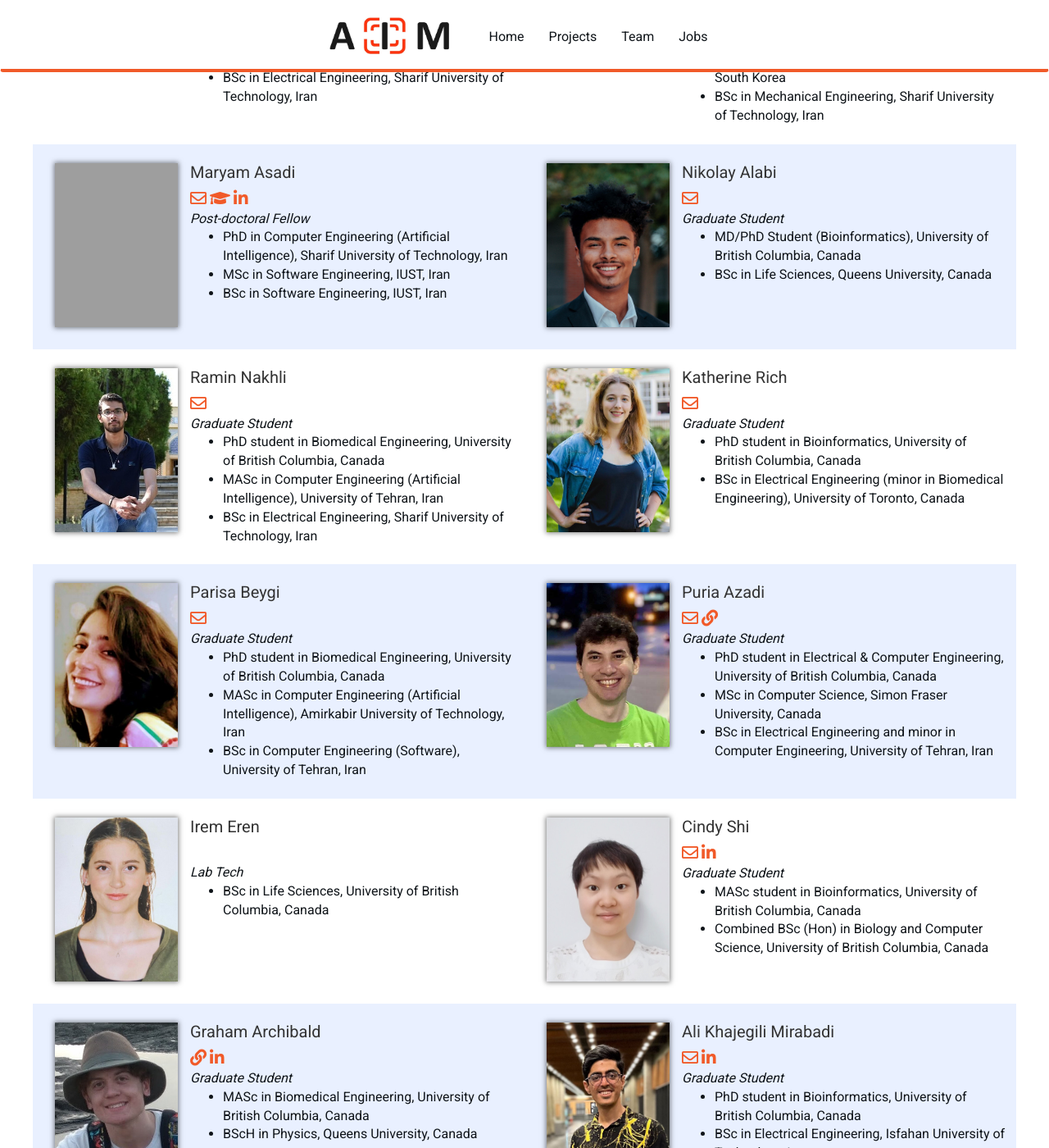
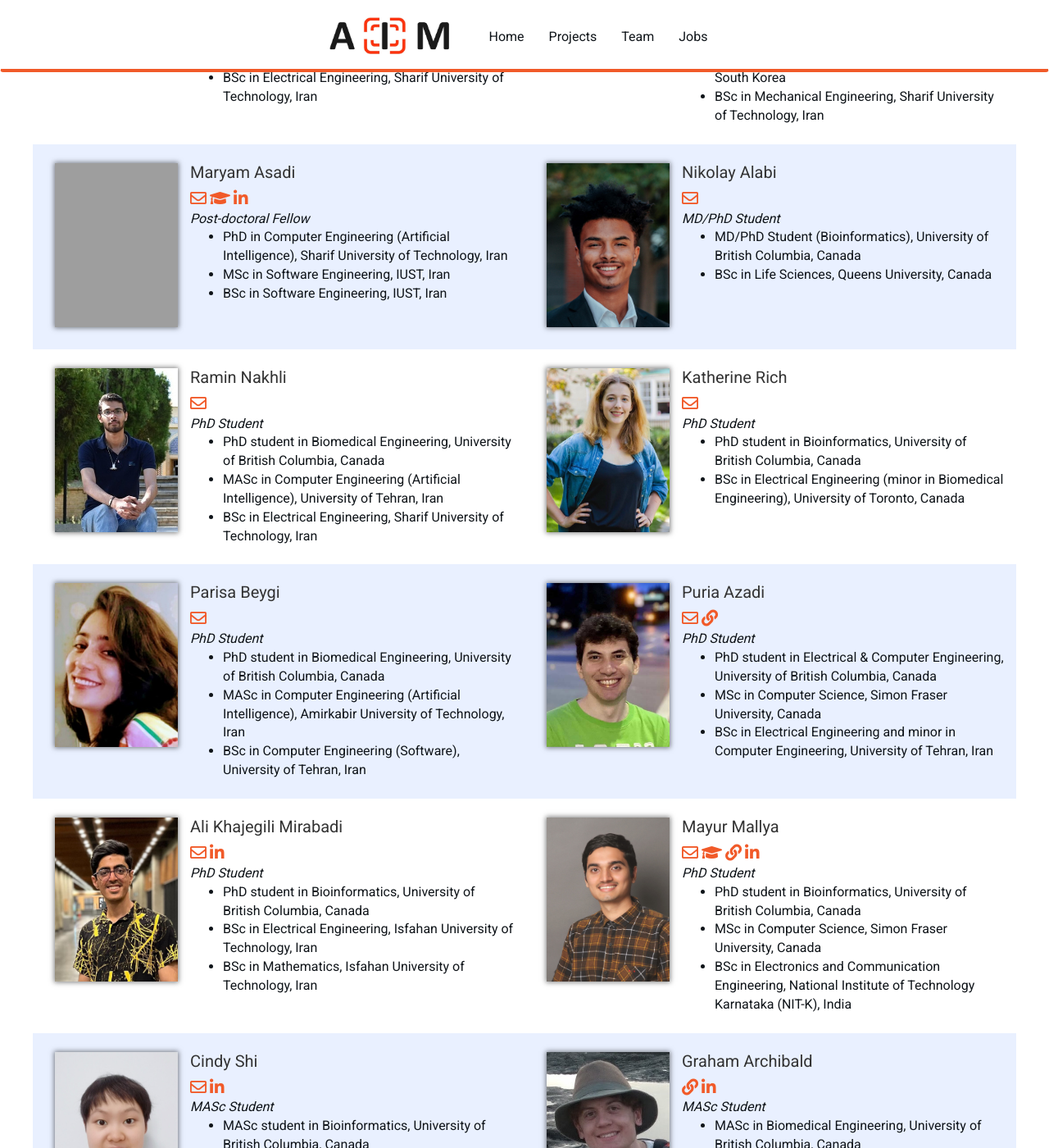
Before and after one commit to AIMLab-UBC/AIMLab-UBC.github.io, a Jekyll site: the page built from _pages/team.md, in a window 1280 px wide and 1400 px high, scrolled down 334 px. Shown: the whole window at 82% size. Built offline with Jekyll 4.4.1, drawn with Linux system fonts in a browser that asks for light colours; nearby versions of some CDN libraries; some of the changed text lies outside the part shown; grey boxes are pictures that could not be loaded.

Commit message:
Fix button, add group picture, Msc/PhD sep.

```diff
--- a/_data/team_members.yml
+++ b/_data/team_members.yml
@@ -46,9 +46,10 @@
   education3: BSc in Software Engineering, IUST, Iran
   alumni: 0
 
+# Sept 2022
 - name: Nikolay Alabi
   photo: Alabi_Nikolay.jpg
-  info: Graduate Student
+  info: MD/PhD Student
   email: mailto:nikolay.alabi@queensu.ca
   website: 0
   github: 0
@@ -63,7 +64,7 @@
 # Sept 2020
 - name: Ramin Nakhli
   photo: raminn.jpg
-  info: Graduate Student
+  info: PhD Student
   email: mailto:raminnak@student.ubc.ca
   website: 0
   github: 0
@@ -76,9 +77,10 @@
   education3: BSc in Electrical Engineering, Sharif University of Technology, Iran
   alumni: 0
 
+# Sept 2020
 - name: Katherine Rich
   photo: katheriner.jpg
-  info: Graduate Student
+  info: PhD Student
   email: mailto:richkath@student.ubc.ca
   website: 0
   github: 0
@@ -90,9 +92,10 @@
   education2: BSc in Electrical Engineering (minor in Biomedical Engineering), University of Toronto, Canada
   alumni: 0
 
+# Sept 2020
 - name: Parisa Beygi
   photo: parisab.png
-  info: Graduate Student
+  info: PhD Student
   email: mailto:pabeygi@student.ubc.ca
   website: 0
   github: 0
@@ -105,9 +108,10 @@
   education3: BSc in Computer Engineering (Software), University of Tehran, Iran
   alumni: 0
 
+# Sept 2020
 - name: Amir Hadjifaradji
   photo: amirh.jpg
-  info: Graduate Student
+  info: MASc Student
   email: mailto:ahadji@student.ubc.ca
   website: 0
   github: 0
@@ -122,7 +126,7 @@
 # Sept 2021
 - name: Puria Azadi
   photo: Puria.jpg
-  info: Graduate Student
+  info: PhD Student
   email: mailto:puria.azadi@ubc.ca
   website: https://www.puriam.net
   github: 0
@@ -135,53 +139,10 @@
   education3: BSc in Electrical Engineering and minor in Computer Engineering, University of Tehran, Iran
   alumni: 0
 
-- name: Irem Eren
-  photo: Irem.jpg
-  info: Lab Tech
-  email: 0
-  website: 0
-  github: 0
-  twitter: 0
-  linkedin: 0
-  google_scholar: 0
-  number_educ: 1
-  education1: BSc in Life Sciences, University of British Columbia, Canada
-  alumni: 0
-
-
-# May 2022
-- name: Cindy Shi
-  photo: Cindy.jpg
-  info: Graduate Student
-  email: mailto:xpshi@student.ubc.ca
-  website: 0
-  github: 0
-  twitter: 0
-  linkedin: https://www.linkedin.com/in/cindy-shi-22b5b3117
-  google_scholar: 0
-  number_educ: 2
-  education1: MASc student in Bioinformatics, University of British Columbia, Canada
-  education2: Combined BSc (Hon) in Biology and Computer Science, University of British Columbia, Canada
-  alumni: 0
-
-- name: Graham Archibald
-  photo: grahama.jpg
-  info: Graduate Student
-  email: 0
-  website: https://meistrog.github.io/
-  github: 0
-  twitter: 0
-  linkedin: https://www.linkedin.com/in/graham-archibald-159114148
-  google_scholar: 0
-  number_educ: 2
-  education1: MASc in Biomedical Engineering, University of British Columbia, Canada
-  education2: BScH in Physics, Queens University, Canada
-  alumni: 0
-
-# July 2022
+  # July 2022
 - name: Ali Khajegili Mirabadi
   photo: Alichi.jpg
-  info: Graduate Student
+  info: PhD Student
   email: mailto:alikhm@student.ubc.ca
   website: 0
   github: 0
@@ -194,10 +155,10 @@
   education3: BSc in Mathematics, Isfahan University of Technology, Iran
   alumni: 0
 
-  # Jan 2023
+# Jan 2023
 - name: Mayur Mallya
   photo: Mayur.jpg
-  info: Graduate Student
+  info: PhD Student
   email: mailto:mmallya@sfu.ca
   website: https://mayurmallya.github.io
   github: 0
@@ -210,10 +171,42 @@
   education3: BSc in Electronics and Communication Engineering, National Institute of Technology Karnataka (NIT-K), India
   alumni: 0
 
+# End PhD students -> MSc below
+
+# May 2022
+- name: Cindy Shi
+  photo: Cindy.jpg
+  info: MASc Student
+  email: mailto:xpshi@student.ubc.ca
+  website: 0
+  github: 0
+  twitter: 0
+  linkedin: https://www.linkedin.com/in/cindy-shi-22b5b3117
+  google_scholar: 0
+  number_educ: 2
+  education1: MASc student in Bioinformatics, University of British Columbia, Canada
+  education2: Combined BSc (Hon) in Biology and Computer Science, University of British Columbia, Canada
+  alumni: 0
+
+# May 2022
+- name: Graham Archibald
+  photo: grahama.jpg
+  info: MASc Student
+  email: 0
+  website: https://meistrog.github.io/
+  github: 0
+  twitter: 0
+  linkedin: https://www.linkedin.com/in/graham-archibald-159114148
+  google_scholar: 0
+  number_educ: 2
+  education1: MASc in Biomedical Engineering, University of British Columbia, Canada
+  education2: BScH in Physics, Queens University, Canada
+  alumni: 0
+
 # May 2023
 - name: Elahe Ranjbari
   photo: elahe.jpg
-  info: Graduate Student
+  info: MSc Student
   email: mailto:elahe.ranjbari98@gmail.com
   website: https://elirn98.github.io/
   github: https://github.com/elirn98
@@ -228,7 +221,7 @@
 # July 2023
 - name: Michael Diaz-Stewart
   photo: michael.jpg
-  info: Graduate Student
+  info: MASc Student
   email: mailto:michael.diaz@ubc.ca
   website: 0
   github: https://github.com/MikeDiaz1
@@ -243,7 +236,7 @@
 # September 2023
 - name: Maedeh Mirzazadeh
   photo: Maedeh.jpg
-  info: Graduate Student
+  info: MSc Student
   email: mailto:maeede.mir@gmail.com
   website: https://maedemir.github.io/
   github: https://github.com/maedemir
@@ -255,6 +248,21 @@
   education2: BSc in Computer Engineering, Amirkabir University of Technology, Iran
   alumni: 0
 
+# Sept 2021
+- name: Irem Eren
+  photo: Irem.jpg
+  info: Lab Tech
+  email: 0
+  website: 0
+  github: 0
+  twitter: 0
+  linkedin: 0
+  google_scholar: 0
+  number_educ: 1
+  education1: BSc in Life Sciences, University of British Columbia, Canada
+  alumni: 0
+
+# Alumni
 - name: Pouya Ahmadvand
   photo: pahmadvand.png
   info: Graduate Student
--- a/_includes/head.html
+++ b/_includes/head.html
@@ -13,9 +13,11 @@
   <link
   rel="stylesheet"
   href="https://cdn.jsdelivr.net/npm/swiper@10/swiper-bundle.min.css"
-/>
-<script src="https://cdn.jsdelivr.net/npm/swiper@10/swiper-bundle.min.js"></script>
+  />
+  <script src="https://cdn.jsdelivr.net/npm/swiper@10/swiper-bundle.min.js"></script>
   <script src="{{ "/js/custom.js" | prepend: site.baseurl | prepend: site.url}}"></script>
+  <script src="https://ajax.googleapis.com/ajax/libs/jquery/1.11.3/jquery.min.js"></script>
+  <script src="{{ site.url }}{{ site.baseurl }}/js/bootstrap.min.js"></script>
 {% if jekyll.environment == 'production' %}
 {% include google_analytics.html %}
 {% endif %}
--- a/_sass/navbar.scss
+++ b/_sass/navbar.scss
@@ -81,6 +81,10 @@
     border-radius: 4px;
   }
 
+  .navbar-toggle:hover {
+    background-color: #efefef;
+  }
+
   @media (min-width: 768px) {
       .navbar-header { float: left; }
       .nav > li { float: left; }
```
Also changed, not shown: _pages/index.md (+3 -0 lines), 1 other file.
